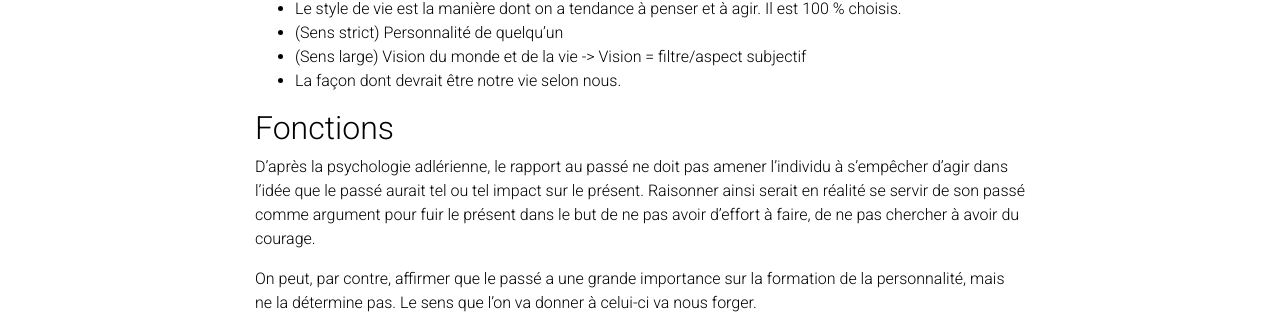
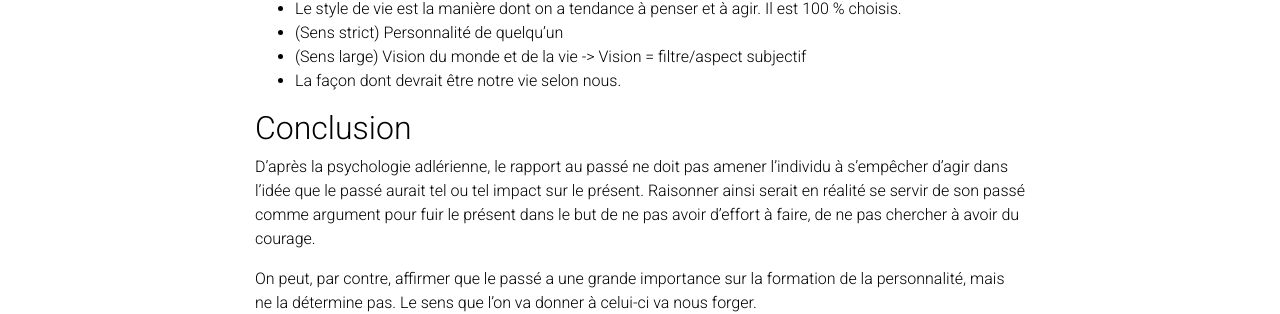
Before and after one commit to mpek29/learning, a Jekyll site: the page built from _psycho_phylo/relation_past.md, in a window 1280 px wide and 1149 px high. Shown: the part 558-872 px from the top of the window. Built offline with Jekyll 4.4.1, drawn with Linux system fonts in a browser that asks for light colours; comment, search, counter and statistics services are not loaded; a style sheet for code colours, icons or effects is not loaded.

Commit message:
Style test

```diff
--- a/_psycho_phylo/relation_past.md
+++ b/_psycho_phylo/relation_past.md
@@ -24,7 +24,7 @@
 - (Sens large) Vision du monde et de la vie -> Vision = filtre/aspect subjectif
 - La façon dont devrait être notre vie selon nous.
 
-## Fonctions
+## Conclusion
 D'après la psychologie adlérienne, le rapport au passé ne doit pas amener l'individu à s'empêcher d'agir dans l'idée que le passé aurait tel ou tel impact sur le présent. Raisonner ainsi serait en réalité se servir de son passé comme argument pour fuir le présent dans le but de ne pas avoir d'effort à faire, de ne pas chercher à avoir du courage.
 
 On peut, par contre, affirmer que le passé a une grande importance sur la formation de la personnalité, mais ne la détermine pas. Le sens que l'on va donner à celui-ci va nous forger.
```
